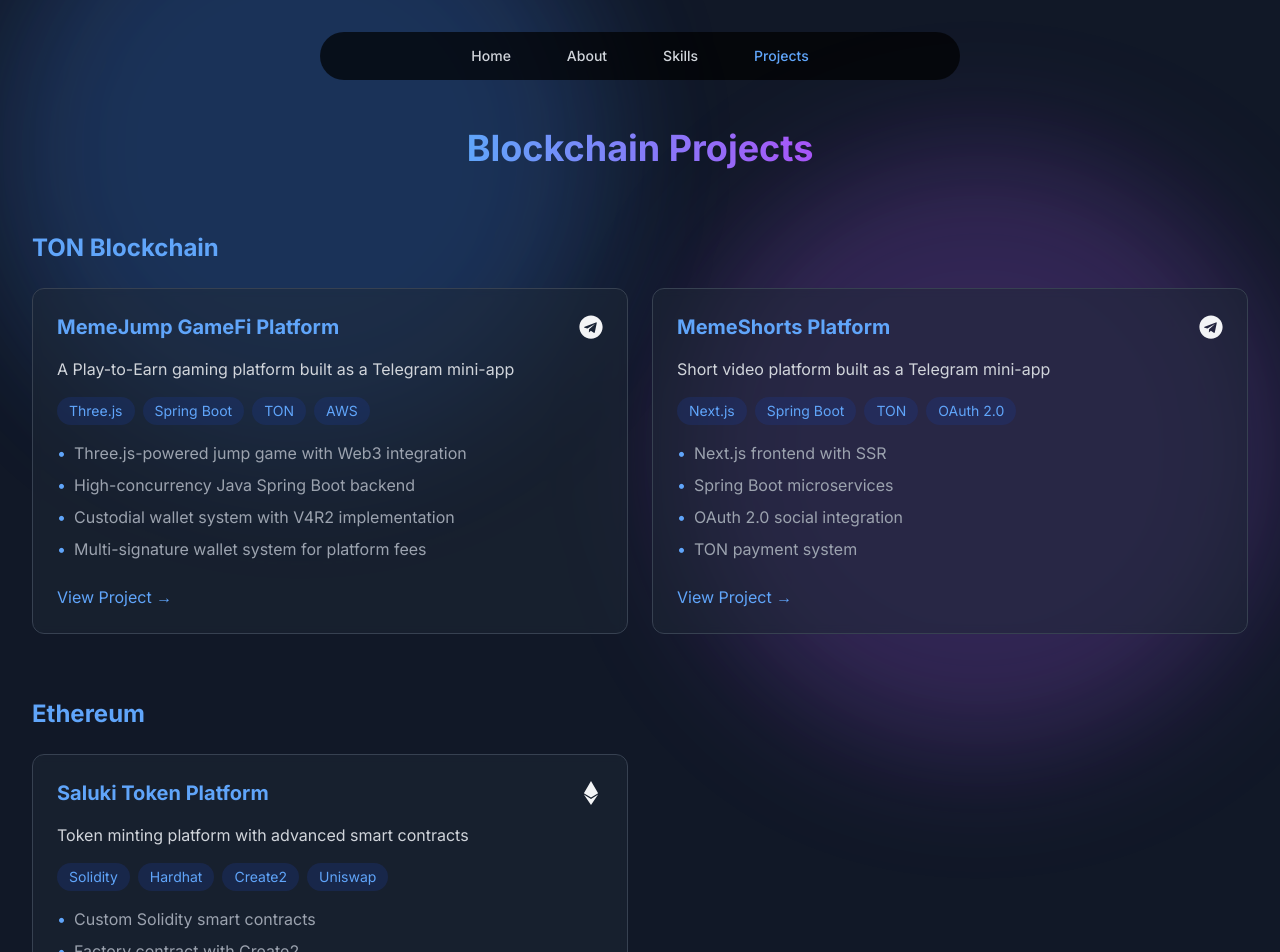
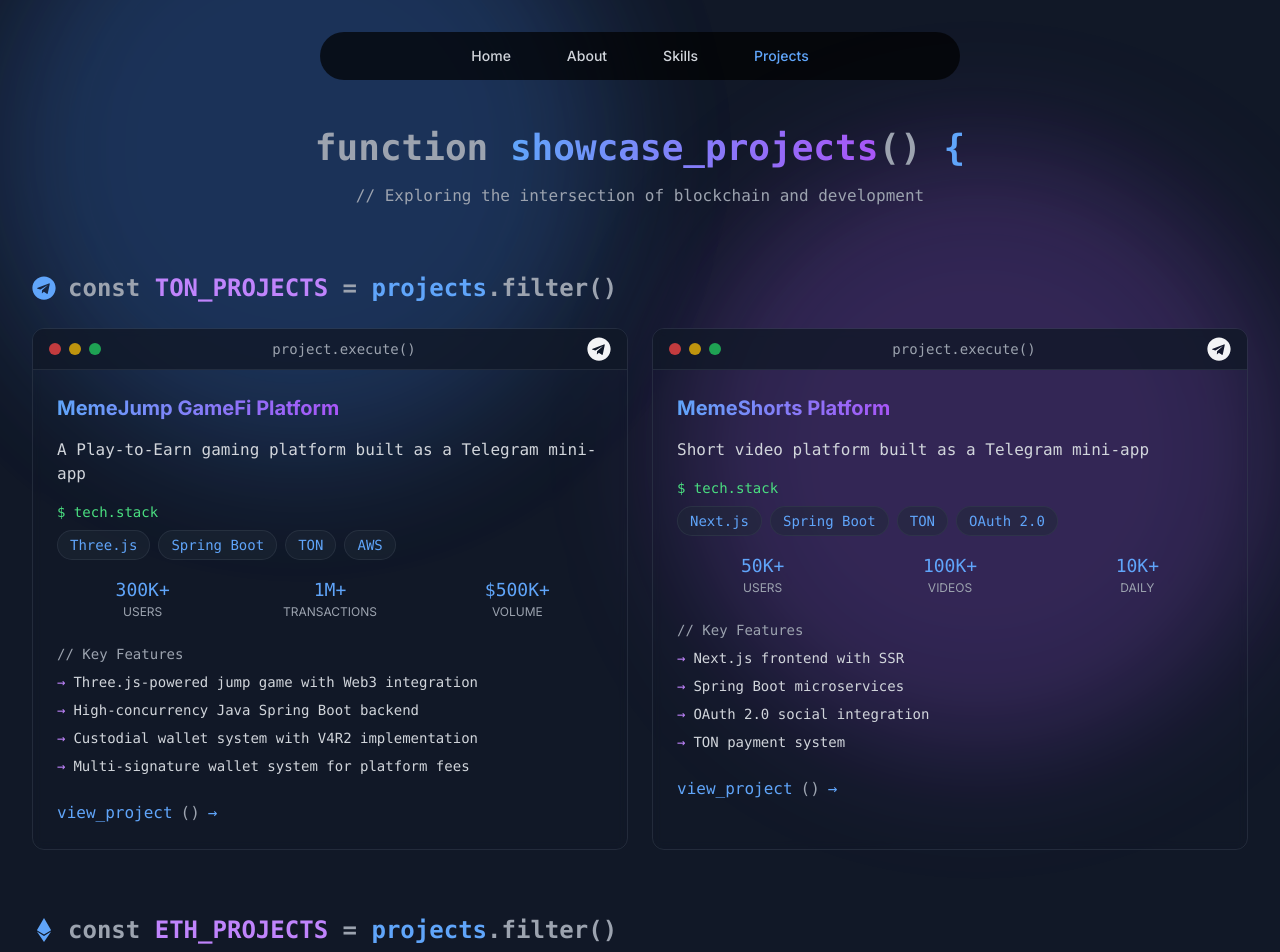
Before and after one commit to Coder0xH/personal-website, a Next.js app: page /projects in a window 1280 px wide. Shown: the top 952 px of the page. Built offline with nearby package versions, Linux system fonts and the light colour scheme.

Commit message:
update projets pages

```diff
--- a/src/app/projects/page.tsx
+++ b/src/app/projects/page.tsx
@@ -1,11 +1,26 @@
 'use client'
 
-import { motion } from 'framer-motion'
-import { FaGithub, FaEthereum, FaTelegram } from 'react-icons/fa'
-import { SiSolidity, SiRust, SiWeb3Dotjs } from 'react-icons/si'
+import { useState } from 'react'
+import { motion, AnimatePresence } from 'framer-motion'
+import { FaGithub, FaEthereum, FaTelegram, FaCode, FaServer, FaDatabase } from 'react-icons/fa'
+import { SiSolidity, SiRust, SiWeb3Dotjs, SiBitcoin } from 'react-icons/si'
 import Navbar from '@/components/Navbar'
 
-const projects = {
+interface ProjectStats {
+  [key: string]: string | number;
+}
+
+interface Project {
+  title: string;
+  description: string;
+  tech: string[];
+  stats: ProjectStats;
+  highlights: string[];
+  link: string;
+  icon: React.ReactNode;
+}
+
+const projects: { [key: string]: Project[] } = {
   ton: [
     {
       title: 'MemeJump GameFi Platform',
@@ -18,7 +33,12 @@
         'High-concurrency Java Spring Boot backend',
         'Custodial wallet system with V4R2 implementation',
         'Multi-signature wallet system for platform fees'
-      ]
+      ],
+      stats: {
+        users: '300K+',
+        transactions: '1M+',
+        volume: '$500K+'
+      }
     },
     {
       title: 'MemeShorts Platform',
@@ -31,7 +51,12 @@
         'Spring Boot microservices',
         'OAuth 2.0 social integration',
         'TON payment system'
-      ]
+      ],
+      stats: {
+        users: '50K+',
+        videos: '100K+',
+        daily: '10K+'
+      }
     }
   ],
   ethereum: [
@@ -46,7 +71,12 @@
         'Factory contract with Create2',
         'Automated contract verification',
         'Uniswap integration'
-      ]
+      ],
+      stats: {
+        tokens: '1K+',
+        tvl: '$1M+',
+        trades: '50K+'
+      }
     }
   ],
   bitcoin: [
@@ -61,7 +91,12 @@
         '30% cost reduction in minting',
         'Batch processing optimization',
         'Custom transaction construction'
-      ]
+      ],
+      stats: {
+        optimization: '30%',
+        throughput: '1K TPS',
+        savings: '$100K+'
+      }
     }
   ],
   corporate: [
@@ -76,64 +111,126 @@
         'React interactive components',
         'Responsive design',
         'Modern animations'
-      ]
+      ],
+      stats: {
+        performance: '95+',
+        animations: '20+',
+        components: '50+'
+      }
     }
   ]
 }
 
-const ProjectCard = ({ project }) => (
+const ProjectCard = ({ project }: { project: Project }) => {
+  const [isHovered, setIsHovered] = useState(false)
+
+  return (
     <motion.div
+      onHoverStart={() => setIsHovered(true)}
+      onHoverEnd={() => setIsHovered(false)}
       whileHover={{ scale: 1.02 }}
-    className="bg-gray-800/50 backdrop-blur-sm rounded-xl p-6 border border-gray-700 hover:border-blue-500/30
-               transition-all duration-300"
+      className="relative overflow-hidden rounded-xl border border-gray-700/50 backdrop-blur-sm
+                 group transition-all duration-300"
     >
-    <div className="flex items-center justify-between mb-4">
-      <h3 className="text-xl font-bold text-blue-400">{project.title}</h3>
+      {/* Terminal-like header */}
+      <div className="bg-gray-900/80 px-4 py-2 flex items-center justify-between border-b border-gray-700/50">
+        <div className="flex items-center space-x-2">
+          <div className="w-3 h-3 rounded-full bg-red-500/80"></div>
+          <div className="w-3 h-3 rounded-full bg-yellow-500/80"></div>
+          <div className="w-3 h-3 rounded-full bg-green-500/80"></div>
+        </div>
+        <div className="font-mono text-sm text-gray-400">project.execute()</div>
         {project.icon}
       </div>
 
-    <p className="text-gray-300 mb-4">{project.description}</p>
+      <div className="p-6">
+        <div className="flex items-center justify-between mb-4">
+          <h3 className="text-xl font-bold bg-gradient-to-r from-blue-400 to-purple-500 text-transparent bg-clip-text">
+            {project.title}
+          </h3>
+        </div>
 
-    <div className="flex flex-wrap gap-2 mb-4">
+        <p className="text-gray-300 mb-4 font-mono">{project.description}</p>
+
+        {/* Tech stack with terminal style */}
+        <div className="font-mono text-sm mb-4">
+          <div className="text-green-400">$ tech.stack</div>
+          <div className="flex flex-wrap gap-2 mt-2">
             {project.tech.map((tech) => (
               <span
                 key={tech}
-          className="text-sm px-3 py-1 bg-blue-900/30 text-blue-400 rounded-full"
+                className="px-3 py-1 bg-gray-800/50 text-blue-400 rounded-full border border-gray-700/50
+                         hover:border-blue-500/50 transition-colors cursor-default"
               >
                 {tech}
               </span>
             ))}
           </div>
+        </div>
 
-    <ul className="space-y-2 mb-6">
+        {/* Project stats with animation */}
+        <div className="grid grid-cols-3 gap-4 mb-6">
+          {Object.entries(project.stats).map(([key, value]) => (
+            <div key={key} className="text-center">
+              <div className="text-blue-400 font-mono text-lg">{value}</div>
+              <div className="text-gray-400 text-xs uppercase">{key}</div>
+            </div>
+          ))}
+        </div>
+
+        {/* Highlights with code comment style */}
+        <div className="space-y-2 mb-6 font-mono text-sm">
+          <div className="text-gray-400">// Key Features</div>
           {project.highlights.map((highlight, index) => (
-        <li key={index} className="text-gray-400 flex items-start">
-          <span className="text-blue-400 mr-2">•</span>
+            <div key={index} className="text-gray-300 flex items-start">
+              <span className="text-purple-400 mr-2">→</span>
               {highlight}
-        </li>
+            </div>
           ))}
-    </ul>
+        </div>
 
-    <a
+        <motion.a
           href={project.link}
           target="_blank"
           rel="noopener noreferrer"
-      className="inline-flex items-center text-blue-400 hover:text-blue-300"
+          className="inline-flex items-center space-x-2 text-blue-400 hover:text-blue-300 font-mono"
+          whileHover={{ x: 5 }}
         >
-      View Project →
-    </a>
+          <span>view_project</span>
+          <span className="text-gray-400">()</span>
+          <span>→</span>
+        </motion.a>
+      </div>
+
+      {/* Animated gradient border */}
+      <div className="absolute inset-0 border border-transparent group-hover:border-blue-500/30
+                    transition-colors duration-300" />
     </motion.div>
   )
+}
 
-const ProjectSection = ({ title, projects }) => (
-  <section className="mb-16">
-    <h2 className="text-2xl font-bold mb-6 text-blue-400">{title}</h2>
-    <div className="grid grid-cols-1 md:grid-cols-2 gap-6">
+const ProjectSection = ({ title, projects, icon }: { title: string, projects: Project[], icon: React.ReactNode }) => (
+  <motion.section
+    initial={{ opacity: 0, y: 20 }}
+    animate={{ opacity: 1, y: 0 }}
+    className="mb-16"
+  >
+    <div className="flex items-center space-x-3 mb-6">
+      {icon}
+      <h2 className="text-2xl font-bold font-mono">
+        <span className="text-gray-400">const</span>{' '}
+        <span className="text-purple-400">{title}</span>{' '}
+        <span className="text-gray-400">=</span>{' '}
+        <span className="text-blue-400">projects</span>
+        <span className="text-gray-400">.filter()</span>
+      </h2>
+    </div>
+    <div className="grid grid-cols-1 lg:grid-cols-2 gap-6">
       {projects.map((project) => (
         <ProjectCard key={project.title} project={project} />
       ))}
     </div>
-  </section>
+  </motion.section>
 )
 
 export default function ProjectsPage() {
@@ -142,20 +239,52 @@
       <Navbar />
       <div className="min-h-screen text-gray-100 py-32 px-4 sm:px-6 lg:px-8">
         <div className="max-w-7xl mx-auto">
-          <motion.h1
+          <motion.div
             initial={{ opacity: 0, y: 20 }}
             animate={{ opacity: 1, y: 0 }}
-            className="text-4xl font-bold text-center mb-16"
+            className="text-center mb-16"
           >
+            <h1 className="text-4xl font-bold font-mono mb-4">
+              <span className="text-gray-400">function</span>{' '}
               <span className="bg-gradient-to-r from-blue-400 to-purple-500 text-transparent bg-clip-text">
-              Blockchain Projects
+                showcase_projects
               </span>
-          </motion.h1>
+              <span className="text-gray-400">()</span>{' '}
+              <span className="text-blue-400">{'{'}</span>
+            </h1>
+            <p className="text-gray-400 font-mono">
+              // Exploring the intersection of blockchain and development
+            </p>
+          </motion.div>
 
-          <ProjectSection title="TON Blockchain" projects={projects.ton} />
-          <ProjectSection title="Ethereum" projects={projects.ethereum} />
-          <ProjectSection title="Bitcoin" projects={projects.bitcoin} />
-          <ProjectSection title="Corporate" projects={projects.corporate} />
+          <ProjectSection
+            title="TON_PROJECTS"
+            projects={projects.ton}
+            icon={<FaTelegram className="w-6 h-6 text-blue-400" />}
+          />
+          <ProjectSection
+            title="ETH_PROJECTS"
+            projects={projects.ethereum}
+            icon={<FaEthereum className="w-6 h-6 text-blue-400" />}
+          />
+          <ProjectSection
+            title="BTC_PROJECTS"
+            projects={projects.bitcoin}
+            icon={<SiBitcoin className="w-6 h-6 text-orange-400" />}
+          />
+          <ProjectSection
+            title="CORP_PROJECTS"
+            projects={projects.corporate}
+            icon={<FaCode className="w-6 h-6 text-purple-400" />}
+          />
+
+          <motion.div
+            initial={{ opacity: 0 }}
+            animate={{ opacity: 1 }}
+            className="text-center mt-16"
+          >
+            <span className="text-blue-400 font-mono">{'}'}</span>
+          </motion.div>
         </div>
       </div>
     </>
```
Lines whose indentation alone changed are shown as unchanged.
